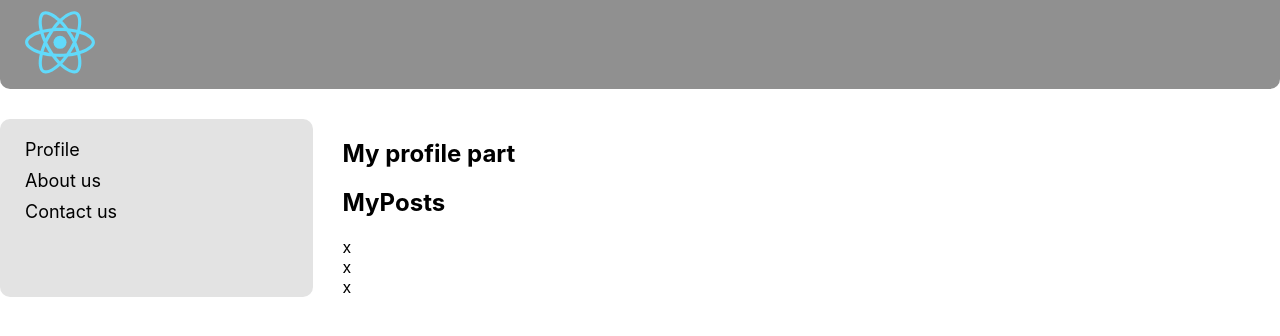
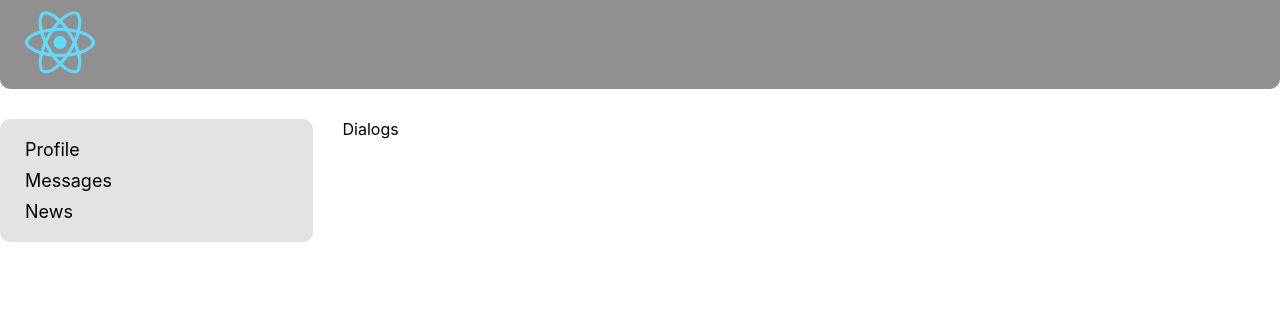
Before and after one commit to develoopgit/kamasutra, a React (Create React App) app: page /dialogs in a window 1280 px wide. Shown: the top 336 px of the page. Built offline with nearby package versions, Linux system fonts and the light colour scheme.

Commit message:
added routes

```diff
--- a/package.json
+++ b/package.json
@@ -8,6 +8,7 @@
     "@testing-library/user-event": "^13.5.0",
     "react": "^18.2.0",
     "react-dom": "^18.2.0",
+    "react-router-dom": "^6.3.0",
     "react-scripts": "^5.0.1",
     "web-vitals": "^2.1.4"
   },
--- a/src/App.css
+++ b/src/App.css
@@ -1,25 +1,25 @@
-.container{
-  max-width:1280px;
-  width:100%;
-  margin:0 auto;
+.container {
+	max-width: 1280px;
+	width: 100%;
+	margin: 0 auto;
 }
 
-.main-wrapper{
-  display:grid;
+.main-wrapper-content {
+	display: grid;
 
 	grid-template-columns: 1fr 3fr;
-  gap:30px;
+	gap: 30px;
 	grid-template-areas:
 		"header  header"
 		"sidebar content";
 }
 
-.main-wrapper header{
+.main-wrapper-content header {
 	grid-area: header;
 }
-.main-wrapper aside{
+.main-wrapper-content aside {
 	grid-area: sidebar;
 }
-.main-wrapper article{
+.main-wrapper-content article {
 	grid-area: content;
 }
--- a/src/App.js
+++ b/src/App.js
@@ -1,16 +1,25 @@
 import React from "react"
+import { BrowserRouter as Router, Route, Routes } from "react-router-dom"
 import "./App.css"
+import Dialogs from "./components/Dialogs/Dialogs"
 import Header from "./components/Header/Header"
 import Profile from "./components/Profile/Profile"
 import Sidebar from "./components/Sidebar/Sidebar"
 
 function App() {
 	return (
-		<div className="container main-wrapper">
-			<Header />
-			<Sidebar />
-			<Profile />
-		</div>
+		<Router>
+			<div className="container main-wrapper-content">
+				<Header />
+				<Sidebar />
+				<div>
+					<Routes>
+						<Route path="/dialogs" element={<Dialogs />} />
+						<Route path="/profile" element={<Profile />} />
+					</Routes>
+				</div>
+			</div>
+		</Router>
 	)
 }
 
--- /dev/null
+++ b/src/components/Dialogs/Dialogs.jsx
@@ -0,0 +1,9 @@
+import s from './Dialogs.module.css'
+
+const Dialogs = () => {
+  return (
+    <div>Dialogs</div>
+  )
+}
+
+export default Dialogs
--- a/src/components/Profile/MyPosts/MyPosts.jsx
+++ b/src/components/Profile/MyPosts/MyPosts.jsx
@@ -1,14 +1,14 @@
 import React from "react"
-import s from "./MyPosts.module.css"
+// import s from "./MyPosts.module.css"
 import Post from "./Post/Post"
 
 function MyPosts() {
 	return (
 		<div>
 			<h2>MyPosts</h2>
-			<Post />
-			<Post />
-			<Post />
+			<Post name="esim" />
+			<Post name="grzo"/>
+			<Post name="test 2"/>
 		</div>
 	)
 }
--- a/src/components/Profile/MyPosts/Post/Post.jsx
+++ b/src/components/Profile/MyPosts/Post/Post.jsx
@@ -1,7 +1,7 @@
 import React from "react"
 
-function Post() {
-	return <div>x</div>
+function Post(data) {
+	return <div>{data.name}</div>
 }
 
 export default Post
--- a/src/components/Sidebar/Sidebar.jsx
+++ b/src/components/Sidebar/Sidebar.jsx
@@ -1,18 +1,18 @@
-import style from "./Sidebar.module.css"
-
+import s from "./Sidebar.module.css"
+import {Link} from "react-router-dom"
 const Sidebar = () => {
 	return (
-		<aside className={style.sidebar}>
-			<nav className={style.navigation}>
+		<aside className={s.sidebar}>
+			<nav className={s.navigation}>
 				<ul>
 					<li>
-						<a href="#">Profile</a>
+						<Link to="/profile">Profile</Link>
 					</li>
 					<li>
-						<a href="">About us</a>
+						<Link to="/dialogs">Messages</Link>
 					</li>
 					<li>
-						<a href="">Contact us</a>
+						<Link to="/news">News</Link>
 					</li>
 				</ul>
 			</nav>
```
Also changed, not shown: src/components/Dialogs/Dialogs.module.css (added), 1 other file (tests, documents, lock files or other folders). Lines whose indentation alone changed are shown as unchanged.
